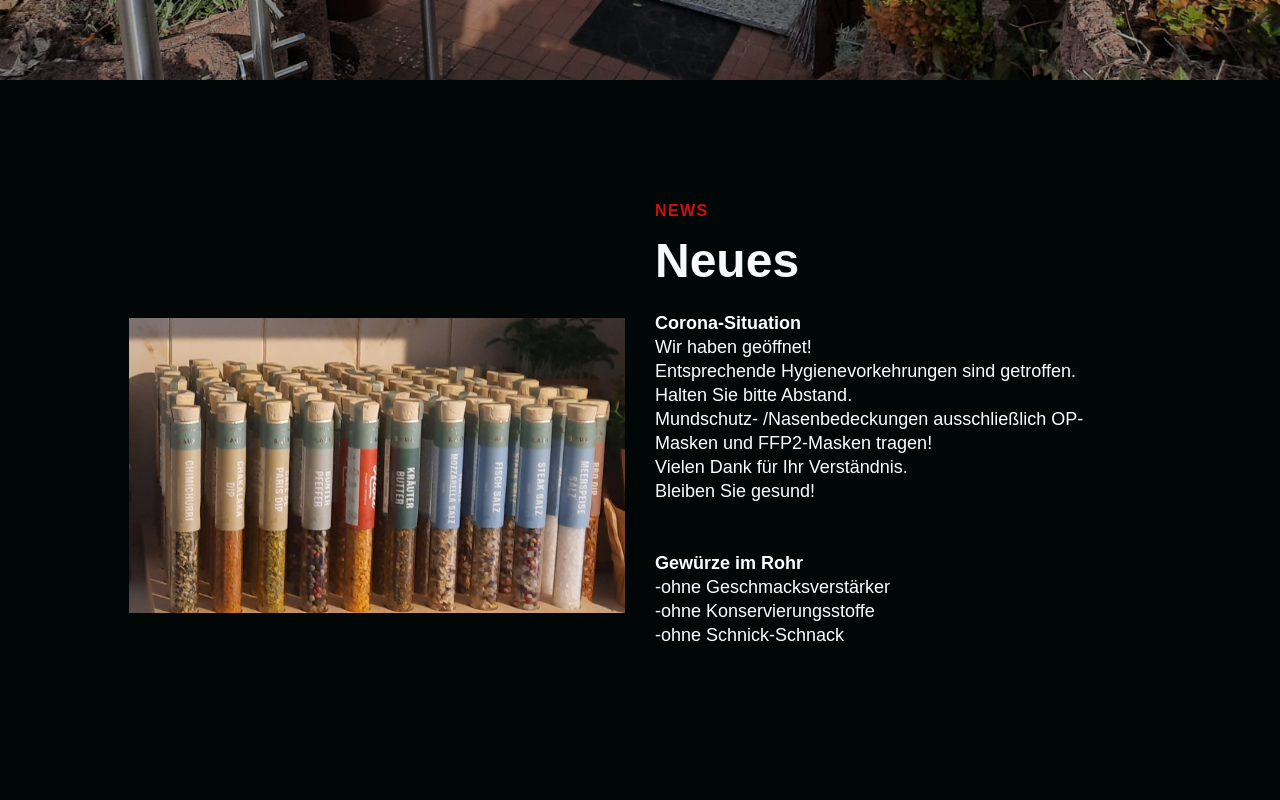
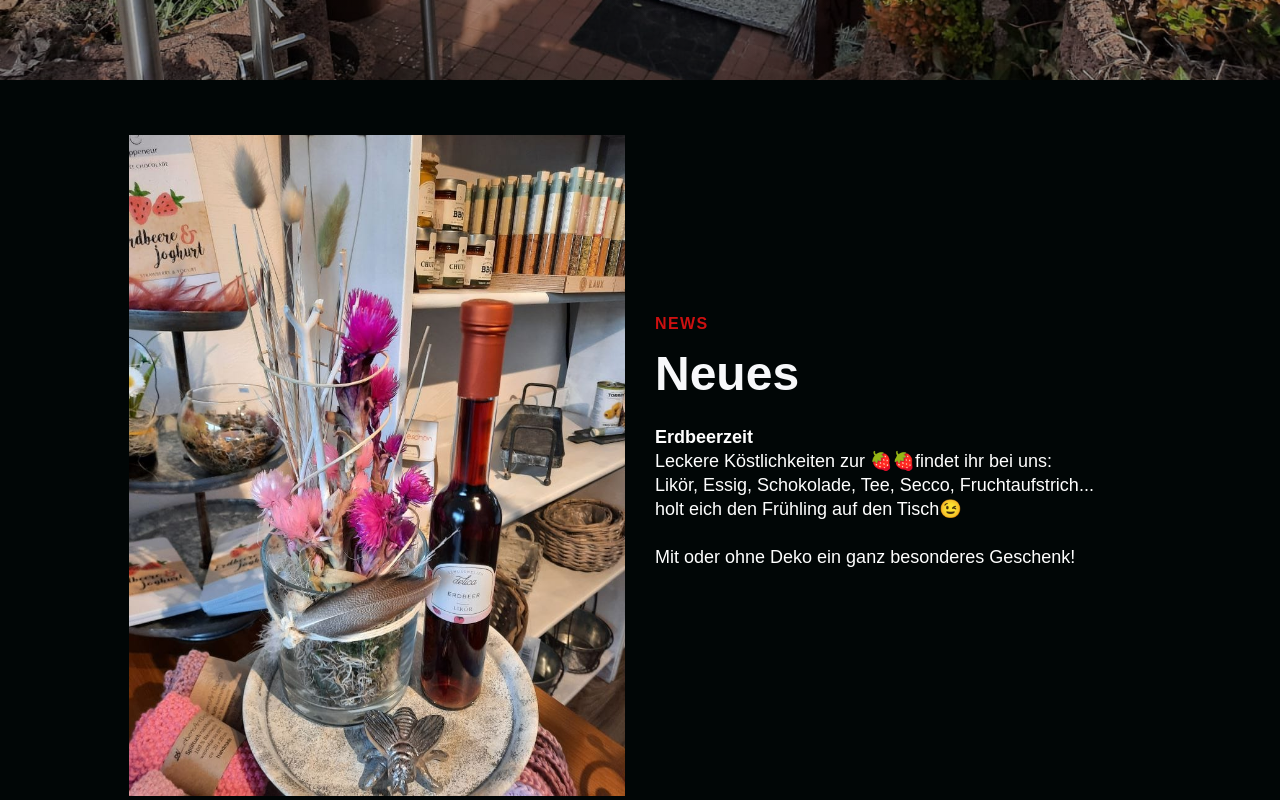
Before and after one commit to JanDupont/Website-Lebensart, a React (Create React App) app: page / in a window 1280 px wide. Shown: the part 720-1520 px from the top of the page. Built offline with nearby package versions, Linux system fonts and the light colour scheme; a web font is replaced by a local one.

Commit message:
News Erdbeer

```diff
--- a/src/components/InfoSection/Data.js
+++ b/src/components/InfoSection/Data.js
@@ -56,32 +56,16 @@ export const homeObjNews = {
     topLine: 'News',
     headline: 'Neues',
     description: [
-        <strong>Corona-Situation</strong>,
+        <strong>Erdbeerzeit</strong>,
         <br/>,
-        'Wir haben geöffnet!',
-        <br/>,
-        'Entsprechende Hygienevorkehrungen sind getroffen.',
-        <br/>,
-        'Halten Sie bitte Abstand.',
-        <br/>,
-        'Mundschutz- /Nasenbedeckungen ausschließlich OP-Masken und FFP2-Masken tragen!',
-        <br/>,
-        'Vielen Dank für Ihr Verständnis.',
-        <br/>,
-        'Bleiben Sie gesund!',
+        'Leckere Köstlichkeiten zur ', <span role="img" aria-label="Erdbeere">🍓</span>, <span role="img" aria-label="Erdbeere">🍓</span>, 'findet ihr bei uns: Likör, Essig, Schokolade, Tee, Secco, Fruchtaufstrich... holt eich den Frühling auf den Tisch', <span role="img" aria-label="Smiley">😉</span>,
         <br/>,
         <br/>,
-        <br/>,
-        <strong>Gewürze im Rohr</strong>,
-        <br/>,
-        '-ohne Geschmacksverstärker',
-        <br/>,
-        '-ohne Konservierungsstoffe',
-        <br/>,
-        '-ohne Schnick-Schnack'
+        'Mit oder ohne Deko ein ganz besonderes Geschenk!'
     ],
     imgStart: true,
-    img: require('../../images/News_Gewürze.jpeg').default,
+    mobileImgStart: true,
+    img: require('../../images/LebensArt_News_Erdbeer.jpg').default,
     alt: 'Bild über Neuigkeiten',
     dark: true,
     primary: false,
--- a/src/components/InfoSection/InfoElements.js
+++ b/src/components/InfoSection/InfoElements.js
@@ -74,7 +74,6 @@ export const Heading = styled.h1`
 
 export const Subtitle = styled.p`
     max-width: 440px;
-    margin-bottom: 35px;
     font-size: 18px;
     line-height: 24px;
     color: ${({darkText}) => (darkText ? '#010606' : '#fff')};
--- a/src/components/InfoSection/index.js
+++ b/src/components/InfoSection/index.js
@@ -14,12 +14,12 @@ import {
     Img
 } from './InfoElements'
 
-const InfoSection = ({ lightBg, id, imgStart, topLine, lightText, headline, darkText, description, img, alt}) => {
+const InfoSection = ({ lightBg, id, imgStart, mobileImgStart, topLine, lightText, headline, darkText, description, img, alt}) => {
     return (
         <>
             <InfoContainer lightBg={lightBg} id={id}>
                 <InfoWrapper>
-                    <InfoRow imgStart={imgStart}>
+                    <InfoRow imgStart={imgStart} mobileImgStart={mobileImgStart}>
                         <Column1>
                             <TextWrapper>
                                 <TopLine>{topLine}</TopLine>
--- a/src/components/InfoSectionMap/index.js
+++ b/src/components/InfoSectionMap/index.js
@@ -26,12 +26,25 @@ const InfoSectionMap = () => {
                                 <Subtitle darkText="false"><strong>Di, Do, Fr: </strong> 10.00-11:30 Uhr und 15:00-19:00 Uhr
                                     <br />
                                     <strong>Mi: </strong>10:00-11:30 Uhr
-                                     <br />
-                                     <strong>Sa: </strong>10:00-13:00 Uhr
-                                     <br />
+                                    <br />
+                                    <strong>Sa: </strong>10:00-13:00 Uhr
+                                    <br />
                                     oder tel. Terminabsprache
                                     <br />
                                     06503/8933
+                                    <br />
+                                    <br />
+                                    <strong>Corona-Situation</strong>
+                                    <br />
+                                    Entsprechende Hygienevorkehrungen sind getroffen.
+                                    <br />
+                                    Halten Sie bitte Abstand.
+                                    <br />
+                                    Mundschutz- /Nasenbedeckungen ausschließlich OP-Masken und FFP2-Masken tragen!
+                                    <br />
+                                    Vielen Dank für Ihr Verständnis.
+                                    <br />
+                                    Bleiben Sie gesund!
                                 </Subtitle>
                             </TextWrapper>
                         </Column1>
```
Also changed, not shown: src/images/LebensArt_News_Erdbeer.jpg (added).
